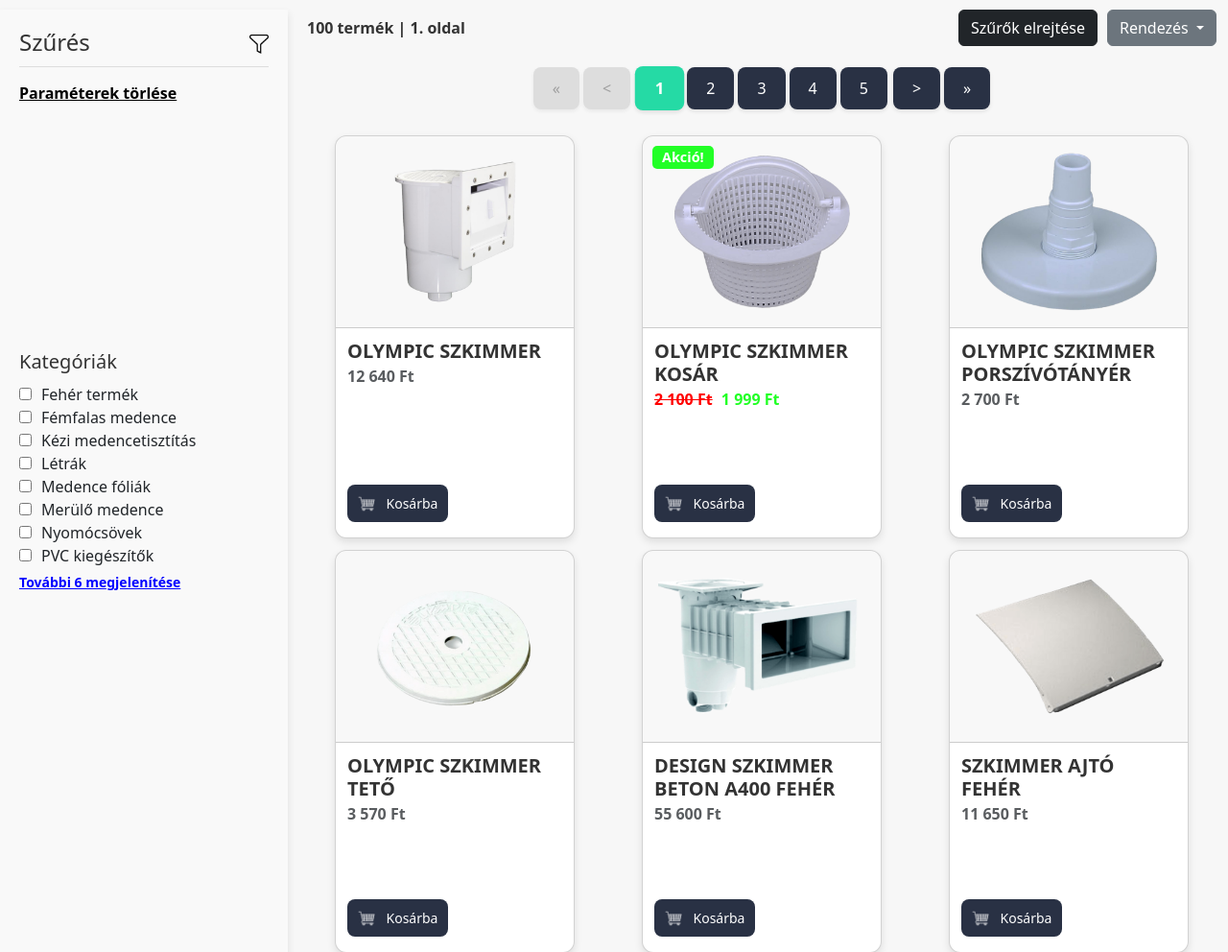
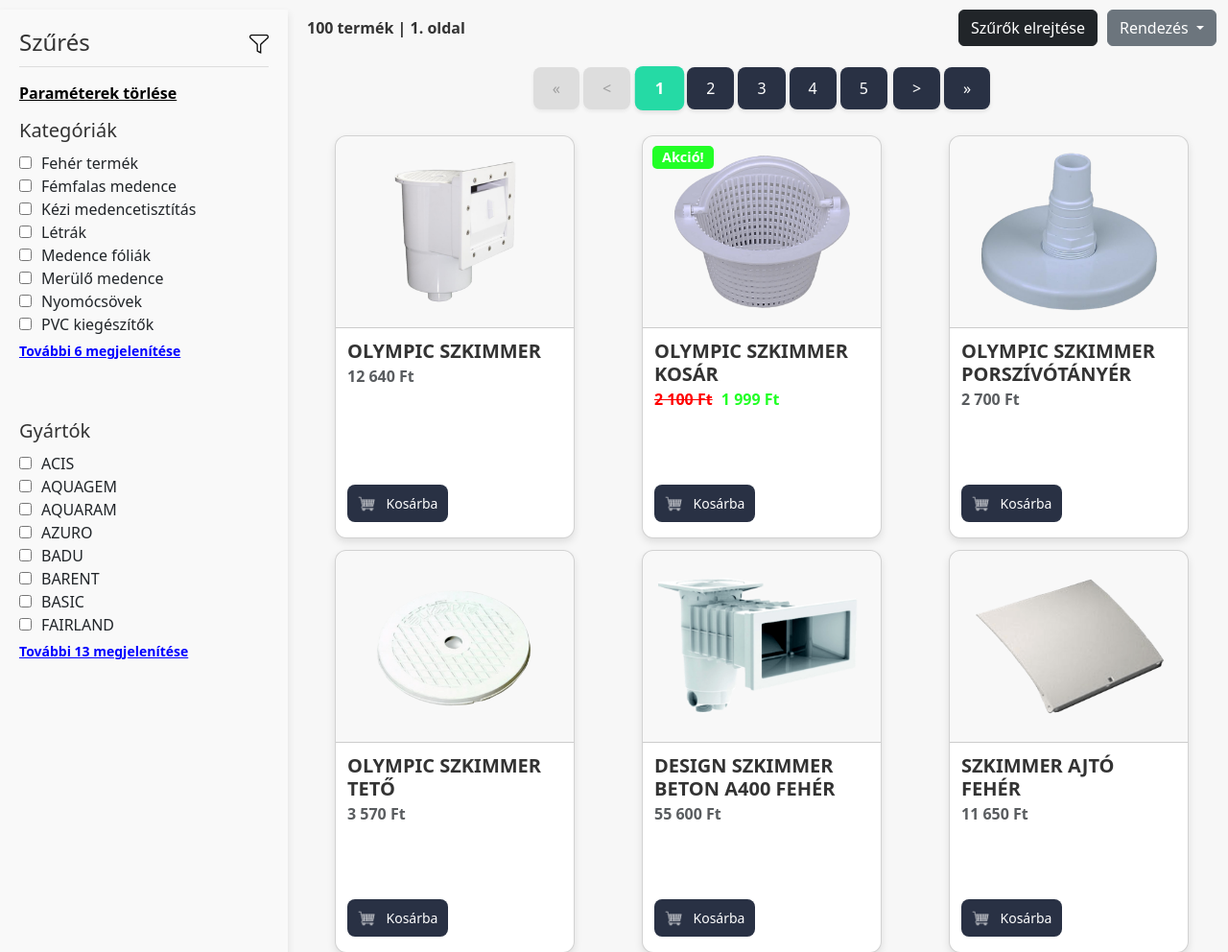
Before and after one commit to SzKaresz/PoolPalace, a PHP site: page /PoolPalace/php/termekek.php in a window 1280 px wide. Shown: the part 70-1062 px from the top of the page at 96% size. Run offline with PHP 8.4, Linux system fonts and the light colour scheme; data comes from the database, SQL or seed files in the repository; data that the repository does not hold is empty; some libraries are stand-ins or nearby versions.

Commit message:
félkész szűrő kis képernyőn

```diff
--- a/files/css/termekek.css
+++ b/files/css/termekek.css
@@ -141,7 +141,7 @@ input.quantity-input::-webkit-outer-spin-button {
         box-sizing: border-box;
     }
 
-    #kontener{
+    #kontener {
         padding: 0;
     }
 }
@@ -337,8 +337,8 @@ input[type="range"]::-moz-range-thumb {
 
 .form_control_container__time__input::-webkit-outer-spin-button,
 .form_control_container__time__input::-webkit-inner-spin-button {
-  -webkit-appearance: none;
-  margin: 0;
+    -webkit-appearance: none;
+    margin: 0;
 }
 
 .szurofejlec h4 {
@@ -639,7 +639,7 @@ a:hover {
         gap: 10px;
     }
 
-    #fejlec-container > *:not(#talalatok) {
+    #fejlec-container>*:not(#talalatok) {
         order: 1;
     }
 
@@ -950,3 +950,30 @@ a:hover {
 .add-to-cart {
     margin-right: 12px;
 }
+
+.szuro-dupla {
+    display: flex;
+    justify-content: center;
+    flex-wrap: wrap;
+    gap: 40px;
+    width: 100%;
+}
+
+@media (max-width: 1200px) {
+    .szuro-dupla {
+        margin: 0 auto;
+        max-width: 900px;
+    }
+
+    .szuro-dupla .szuroSector {
+        flex: 1 1 300px;
+        max-width: 400px;
+    }
+}
+
+@media (max-width: 600px) {
+    .szuro-dupla .szuroSector {
+        max-width: 100%;
+        flex: 1 1 100%;
+    }
+}
--- a/files/php/termekek.php
+++ b/files/php/termekek.php
@@ -34,11 +34,13 @@ ob_start();
                 <div class="szuroContent">
                     <a href="javascript:void(0)" id="clear-filters" class="clear-filters-link">Paraméterek törlése</a>
                     <form id="szures_form" method="post">
-                        <div class="szuroSector kategoriak">
-                            <div id="kategoriak"></div>
-                        </div>
-                        <div class="szuroSector gyartok">
-                            <div id="gyartok"></div>
+                        <div class="szuro-dupla">
+                            <div class="szuroSector kategoriak">
+                                <div id="kategoriak"></div>
+                            </div>
+                            <div class="szuroSector gyartok">
+                                <div id="gyartok"></div>
+                            </div>
                         </div>
                         <div class="szuroSector ar">
                             <div id="ar">
@@ -113,4 +115,5 @@ ob_start();
     ob_end_flush();
     ?>
 </body>
+
 </html>
```
